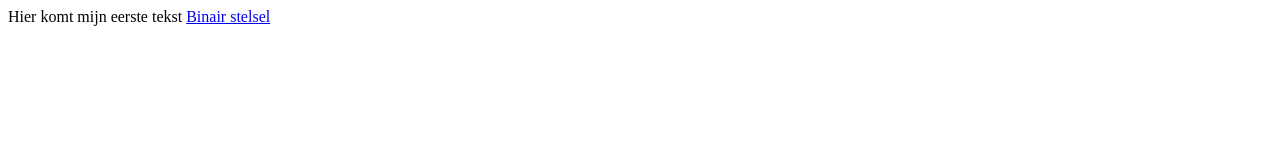
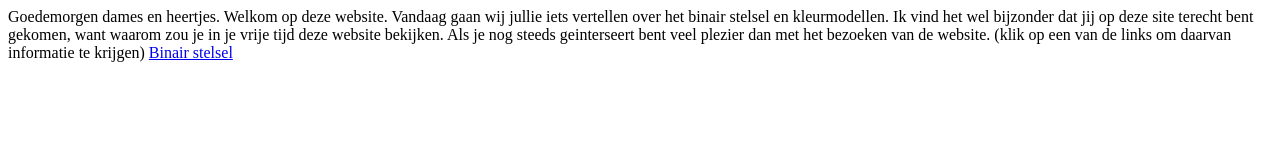
Before and after one commit to JustinSpiegeler/JustinSpiegeler.github.io, a plain HTML site: page index.html in a window 1280 px wide. Drawn offline with Linux system fonts and the light colour scheme.

Commit message:
Index tekst geschreven

```diff
--- a/index.html
+++ b/index.html
@@ -6,7 +6,9 @@
     <meta charset="utf-8">
   </head>
   <body>
-    Hier komt mijn eerste tekst
+    Goedemorgen dames en heertjes. Welkom op deze website. Vandaag gaan wij jullie iets vertellen over het binair stelsel en kleurmodellen.
+    Ik vind het wel bijzonder dat jij op deze site terecht bent gekomen, want waarom zou je in je vrije tijd deze website bekijken.
+    Als je nog steeds geinterseert bent veel plezier dan met het bezoeken van de website. (klik op een van de links om daarvan informatie te krijgen)
 
     <a href="binairstelsel.html">Binair stelsel</a> <!--link terug naar de homepage-->
 
```
